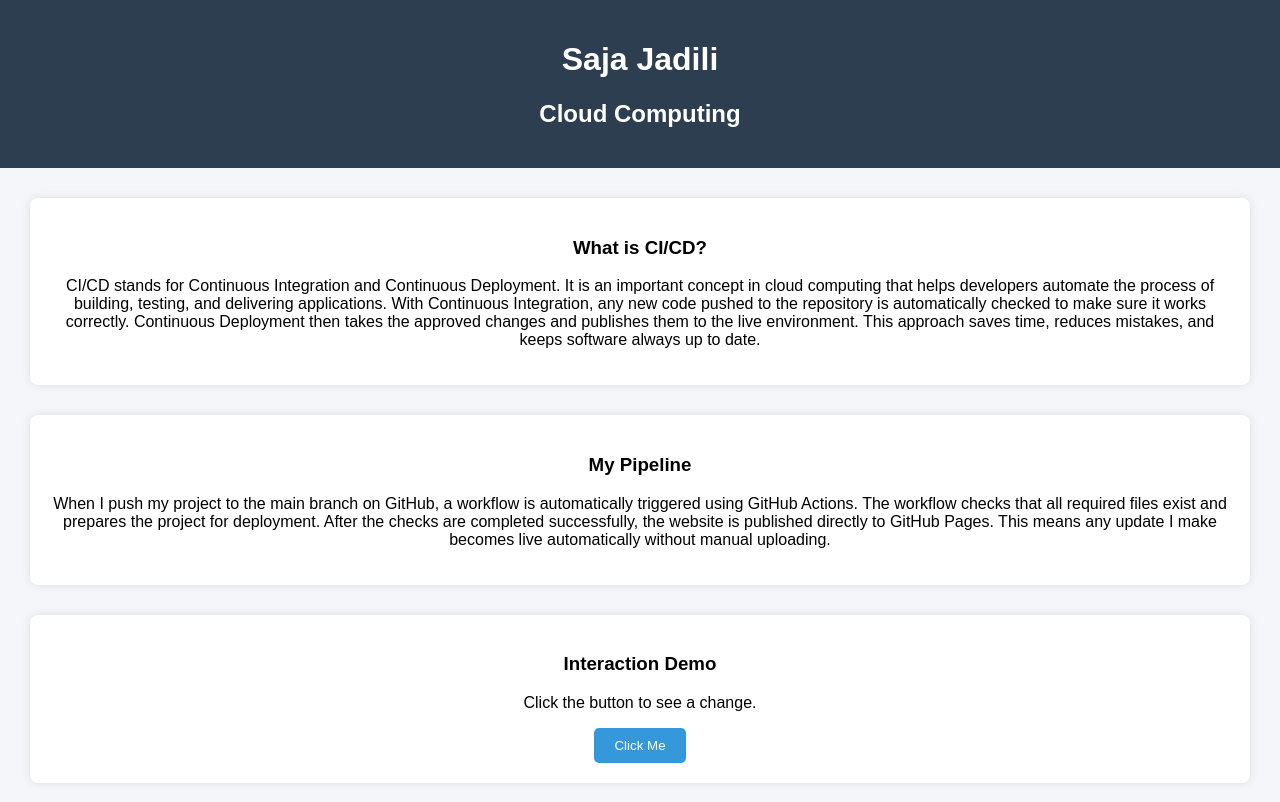
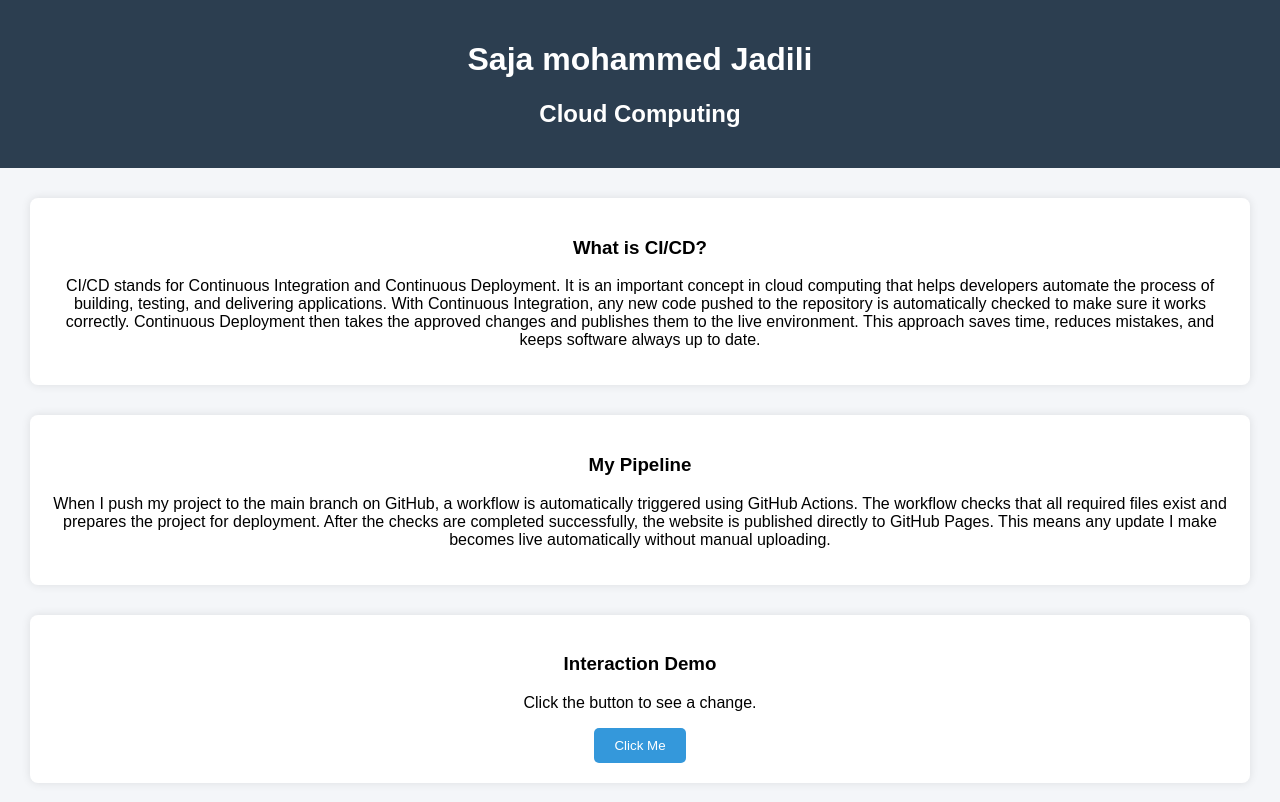
Before and after one commit to saja-mohammad/cloud-beginner-cicd-pages-Sajaa, a plain HTML site: page index.html in a window 1280 px wide. Drawn offline with Linux system fonts and the light colour scheme.

Commit message:
Update index.html

```diff
--- a/index.html
+++ b/index.html
@@ -9,7 +9,7 @@
 
     <!-- هنا حطيت معلوماتي الشخصية -->
     <header>
-        <h1>Saja Jadili</h1>
+        <h1>Saja mohammed Jadili</h1>
         <h2>Cloud Computing</h2>
     </header>
 
```
